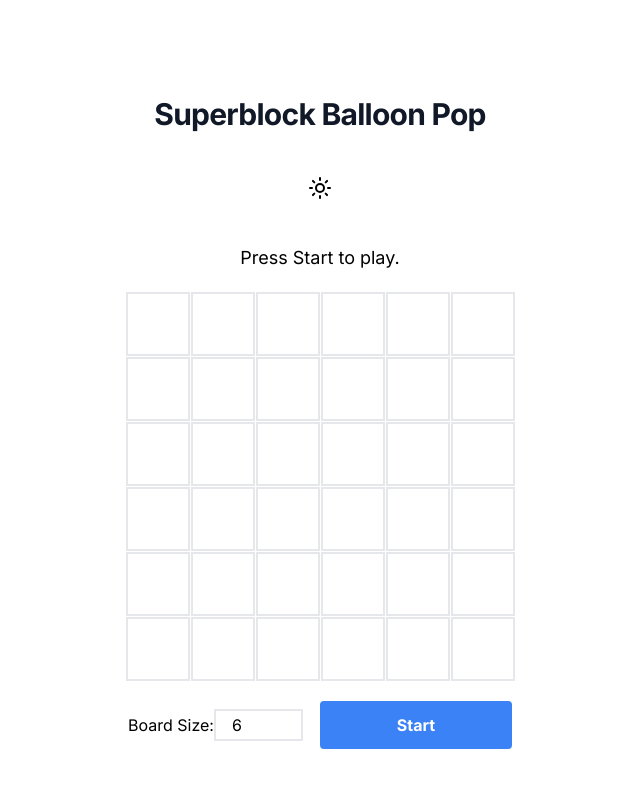
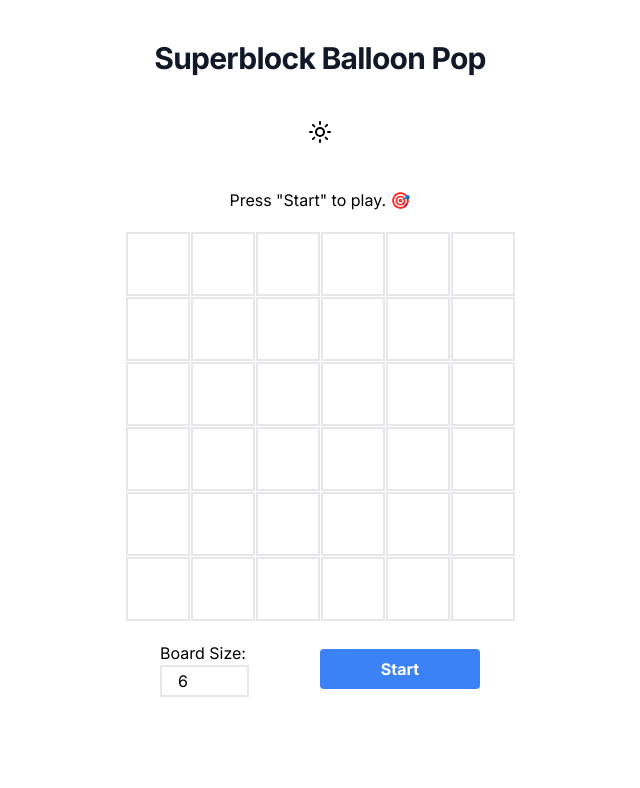
Before and after one commit to JeehyaeDance/balloon-pop, a Next.js app: page / in a window 1280 px wide. Shown: the top 788 px of the page, without its empty margins (320-960 px from the left). Built offline with nearby package versions, Linux system fonts and the light colour scheme.

Commit message:
refactor the app structure

```diff
--- a/app/layout.tsx
+++ b/app/layout.tsx
@@ -16,7 +16,7 @@ export default function RootLayout({
   children: React.ReactNode;
 }>) {
   return (
-    <html lang="en">
+    <html lang="en" suppressHydrationWarning>
       <body className={inter.className}>
         <Provider>{children}</Provider>
       </body>
--- a/app/page.tsx
+++ b/app/page.tsx
@@ -3,7 +3,7 @@ import DarkMode from "@/components/darkMode";
 
 export default function Home() {
   return (
-    <main className="flex min-h-screen flex-col items-center gap-10 p-24">
+    <main className="flex min-h-screen flex-col items-center gap-10 p-10">
       <h1 className="text-2xl font-bold leading-7 text-gray-900 dark:text-white sm:truncate sm:text-3xl sm:tracking-tight">
         Superblock Balloon Pop
       </h1>
--- a/components/board.tsx
+++ b/components/board.tsx
@@ -1,68 +1,55 @@
 "use client";
-import { isValideMove, GameStatus } from "@/utils/board";
-import useLocalStorage from "@/utils/useLocalStorage";
-import { useEffect } from "react";
+import { useBoard } from "@/hooks/useBoard";
+import { GameStatus } from "@/reducers/boardReducer";
+import Square from "./square";
+import { useEffect, useState } from "react";
 
 export default function Board() {
-  const [{ gameStatus, board, boardSize, highScores }, dispatch] =
-    useLocalStorage();
+  const [mounted, setMounted] = useState<boolean>(false);
+
+  const [
+    { gameStatus, board, boardSize },
+    startGame,
+    onClickBalloon,
+    handleBoardSizeChange,
+  ] = useBoard();
 
   useEffect(() => {
-    // update highscores, only when the game status is playing
-    if (gameStatus === GameStatus.PLAYING) {
-      dispatch({ type: "UPDATE_HIGH_SCORE" });
-    }
-  }, [board]);
+    setMounted(true);
+  }, []);
 
-  useEffect(() => {
-    // check if highscores is empty, only when the game status is playing
-    if (!highScores.length && gameStatus === GameStatus.PLAYING) {
-      dispatch({ type: "END_GAME", gameResult: GameStatus.SUCCESS });
-    }
-  }, [highScores]);
-
-  const handleClickSquare = (index: number) => {
-    // apply balloon pop logic, when game status is playing and square has balloon
-    if (board[index].hasBalloon && gameStatus === GameStatus.PLAYING) {
-      if (isValideMove(index, highScores)) {
-        dispatch({ type: "POP_BALLOON", index: index });
-      } else {
-        // invalid game move, game ended
-        dispatch({ type: "END_GAME", gameResult: GameStatus.FAIL });
-      }
+  const getGameStatusText = () => {
+    switch (gameStatus) {
+      case GameStatus.PLAYING:
+        return "Pop balloons in an order that you can pop the most! 🎈💥";
+      case GameStatus.WAITING:
+        return 'Press "Start" to play. 🎯';
+      case GameStatus.SUCCESS:
+        return "You've won! 🎉";
+      case GameStatus.FAIL:
+        return "You've lost. 😔 Press Restart to play again. 💪";
     }
   };
 
-  const handleBoardSizeChange = (e: React.ChangeEvent<HTMLInputElement>) => {
-    const newBoardSize = Number(e.currentTarget.value);
-    dispatch({ type: "CHAGE_BOARD_SIZE", newBoardSize });
-  };
-
   return (
+    mounted && (
       <div className="flex flex-col gap-5 items-center">
-      <p className="text-center text-lg">
-        {gameStatus === GameStatus.PLAYING &&
-          "Pop balloons in an order that you can pop the most!"}
-        {gameStatus === GameStatus.WAITING && "Press Start to play."}
-        {gameStatus === GameStatus.SUCCESS && "You've won!"}
-        {gameStatus === GameStatus.FAIL &&
-          "You've lost. Press Restart to play again."}
-      </p>
-
-      <div className={`grid grid-cols-${boardSize} gap-px dark:bg-gray-600`}>
+        {getGameStatusText()}
+        <div
+          className={`grid grid-cols-${boardSize} gap-px dark:bg-gray-600 min-w-xl`}
+        >
           {board.map((box, index) => {
             return (
-            <div
-              className="w-16 h-16 border-2 border-gray text-center text-3xl py-3 cursor-pointer"
+              <Square
                 key={index}
-              onClick={() => handleClickSquare(index)}
-            >
-              {box.hasBalloon ? `🎈` : ""}
-            </div>
+                box={box}
+                index={index}
+                onClick={onClickBalloon}
+              />
             );
           })}
         </div>
-      <div className="flex w-96 items-center">
+        <div className="flex w-80 items-center">
           <div className="basis-1/2">
             <label htmlFor="boardSize">Board Size:</label>
             <input
@@ -73,17 +60,18 @@ export default function Board() {
               value={boardSize}
               min="2"
               max="12"
-            onChange={handleBoardSizeChange}
+              onChange={(e) => handleBoardSizeChange(e.currentTarget.value)}
             />
           </div>
           <button
-          className="basis-1/2 w-32 bg-blue-500 hover:bg-blue-700 text-white font-bold py-3 rounded"
-          onClick={() => dispatch({ type: "START_GAME" })}
+            className="basis-1/2 bg-blue-500 hover:bg-blue-700 text-white font-bold py-2 rounded"
+            onClick={startGame}
             type="button"
           >
             {gameStatus === GameStatus.WAITING ? "Start" : "Restart"}
           </button>
         </div>
       </div>
+    )
   );
 }
--- a/components/darkMode.tsx
+++ b/components/darkMode.tsx
@@ -2,9 +2,15 @@
 
 import { Moon, Sun } from "lucide-react";
 import { useTheme } from "next-themes";
+import { useEffect, useState } from "react";
 
 export default function DarkMode() {
+  const [mounted, setMounted] = useState<boolean>(false);
   const { systemTheme, theme, setTheme } = useTheme();
+
+  useEffect(() => {
+    setMounted(true);
+  }, []);
 
   const handleClick = (mode: string) => {
     setTheme(mode);
@@ -13,12 +19,21 @@ export default function DarkMode() {
   const currentTheme = theme === "system" ? systemTheme : theme;
 
   return (
-    <div className="cursor-pointer p-1 hover:bg-gray-200 dark:hover:bg-gray-600 rounded-full">
-      {currentTheme === "dark" ? (
-        <Moon onClick={() => handleClick("light")} />
-      ) : (
-        <Sun onClick={() => handleClick("dark")} />
-      )}
-    </div>
+    mounted &&
+    (currentTheme === "dark" ? (
+      <button
+        className="cursor-pointer p-1 hover:bg-gray-200 dark:hover:bg-gray-600 rounded-full"
+        onClick={() => handleClick("light")}
+      >
+        <Moon />
+      </button>
+    ) : (
+      <button
+        className="cursor-pointer p-1 hover:bg-gray-200 dark:hover:bg-gray-600 rounded-full"
+        onClick={() => handleClick("dark")}
+      >
+        <Sun />
+      </button>
+    ))
   );
 }
--- /dev/null
+++ b/components/square.tsx
@@ -0,0 +1,18 @@
+import { useEffect, useState } from "react";
+
+type SquareType = {
+  box: number;
+  index: number;
+  onClick: (index: number) => void;
+};
+export default function Square({ box, index, onClick }: SquareType) {
+  return (
+    <button
+      className="w-12 h-12 md:w-16 md:h-16 border-2 border-gray text-center text-3xl"
+      onClick={() => onClick(index)}
+      type="button"
+    >
+      {box ? `🎈` : ""}
+    </button>
+  );
+}
--- /dev/null
+++ b/hooks/useBoard.ts
@@ -0,0 +1,62 @@
+"use client";
+import { useEffect, useReducer, useState } from "react";
+import { isValidMove } from "../utils/gameLogic";
+import { db } from "@/utils/localstorage";
+import {
+  GameStatus,
+  getInitialGameState,
+  initializer,
+  reducer,
+} from "@/reducers/boardReducer";
+
+export function useBoard() {
+  const [state, dispatch] = useReducer(
+    reducer,
+    getInitialGameState(6),
+    initializer
+  );
+
+  // updates local storage
+  useEffect(() => {
+    db.set(state);
+  }, [state]);
+
+  // update scores (when game status is playing)
+  useEffect(() => {
+    if (state.gameStatus === GameStatus.PLAYING) {
+      dispatch({ type: "UPDATE_HIGH_SCORE" });
+    }
+  }, [state.board]);
+
+  // complete game and set as win
+  useEffect(() => {
+    if (!state.highScores.length && state.gameStatus === GameStatus.PLAYING) {
+      dispatch({ type: "END_GAME", gameResult: GameStatus.SUCCESS });
+    }
+  }, [state.highScores]);
+
+  const onClickBalloon = (index: number, cb?: () => void) => {
+    if (state.board[index] && state.gameStatus === GameStatus.PLAYING) {
+      if (isValidMove(index, state.highScores)) {
+        dispatch({ type: "POP_BALLOON", index: index });
+      } else {
+        // invalid game move, game ended
+        dispatch({ type: "END_GAME", gameResult: GameStatus.FAIL });
+      }
+    }
+
+    if (cb) {
+      cb();
+    }
+  };
+
+  const handleBoardSizeChange = (val: number | string) => {
+    dispatch({ type: "CHANGE_BOARD_SIZE", newBoardSize: Number(val) });
+  };
+
+  const startGame = () => {
+    dispatch({ type: "START_GAME" });
+  };
+
+  return [state, startGame, onClickBalloon, handleBoardSizeChange] as const;
+}
--- a/utils/useLocalStorage.ts
+++ b/reducers/boardReducer.ts
@@ -1,17 +1,24 @@
-import { useEffect, useReducer } from "react";
 import {
-  Board,
-  GameStatus,
-  HighScores,
   generateBoard,
   generateHighScores,
-  getInitialGameState,
   removeAdjacentBalloons,
-} from "./board";
+} from "@/utils/gameLogic";
+import { db } from "@/utils/localstorage";
+export type Board = number[];
 
-const localStorageKey = "ballooonGame";
+export type HighScores = {
+  index: number;
+  score: number;
+}[];
 
-interface GameState {
+export enum GameStatus {
+  WAITING,
+  PLAYING,
+  FAIL,
+  SUCCESS,
+}
+
+export interface GameState {
   board: Board;
   boardSize: number;
   highScores: HighScores;
@@ -24,13 +31,23 @@ type ActionType =
   | { type: "POP_BALLOON"; index: number }
   | { type: "UPDATE_HIGH_SCORE" }
   | { type: "GET_SAVED_GAME"; game: GameState }
-  | { type: "CHAGE_BOARD_SIZE"; newBoardSize: number };
+  | { type: "CHANGE_BOARD_SIZE"; newBoardSize: number };
 
-const initializer = (initialValue: GameState) => {
-  const value = window.localStorage.getItem(localStorageKey);
+export const getInitialGameState = (boardSize: number) => {
+  return {
+    boardSize,
+    board: new Array(boardSize * boardSize).fill(0),
+    highScores: [],
+    gameStatus: GameStatus.WAITING,
+  };
+};
+
+export const initializer = (initialValue: GameState) => {
+  const value = db.get();
   return value ? JSON.parse(value) : initialValue;
 };
-function reducer(state: GameState, action: ActionType) {
+
+export function reducer(state: GameState, action: ActionType): GameState {
   switch (action.type) {
     case "START_GAME":
       return {
@@ -62,21 +79,9 @@ function reducer(state: GameState, action: ActionType) {
       return {
         ...action.game,
       };
-    case "CHAGE_BOARD_SIZE":
+    case "CHANGE_BOARD_SIZE":
       return getInitialGameState(action.newBoardSize);
     default:
       return getInitialGameState(6);
   }
 }
-
-export default function useLocalStorage(
-  initialValue: GameState = getInitialGameState(6)
-) {
-  const [gameState, dispatch] = useReducer(reducer, initialValue, initializer);
-
-  useEffect(() => {
-    window.localStorage.setItem(localStorageKey, JSON.stringify(gameState));
-  }, [gameState]);
-
-  return [gameState, dispatch] as const;
-}
--- a/utils/board.ts
+++ b/utils/gameLogic.ts
@@ -1,32 +1,10 @@
-export type Board = {
-  hasBalloon: number;
-}[];
+import { Board, HighScores } from "@/reducers/boardReducer";
 
-export type HighScores = {
-  index: number;
-  score: number;
-}[];
-
-export enum GameStatus {
-  WAITING,
-  PLAYING,
-  FAIL,
-  SUCCESS,
-}
-
-export const getInitialGameState = (boardSize: number) => {
-  return {
-    boardSize,
-    board: new Array(boardSize * boardSize).fill({ hasBalloon: 0 }),
-    highScores: [],
-    gameStatus: GameStatus.WAITING,
-  };
-};
 export const generateBoard = (boardSize: number) => {
   let board = [];
   // generate board with random ballon placement: 0 (empty) or 1 (balloon)
   for (let i = 0; i < boardSize * boardSize; i++) {
-    board.push({ hasBalloon: Math.round(Math.random()) });
+    board.push(Math.round(Math.random()));
   }
 
   return board;
@@ -43,7 +21,7 @@ export const countScore = (index: number, board: Board, boardSize: number) => {
 
     visited[index] = true;
 
-    if (!board[index].hasBalloon) {
+    if (!board[index]) {
       return 0;
     }
 
@@ -71,7 +49,7 @@ export const countScore = (index: number, board: Board, boardSize: number) => {
 export const generateHighScores = (board: Board, boardSize: number) => {
   let highScores: HighScores = [];
   board.forEach((square, index) => {
-    if (square.hasBalloon) {
+    if (square) {
       highScores.push({
         index: index,
         score: countScore(index, board, boardSize),
@@ -82,7 +60,7 @@ export const generateHighScores = (board: Board, boardSize: number) => {
   return highScores;
 };
 
-export const isValideMove = (index: number, highScores: HighScores) => {
+export const isValidMove = (index: number, highScores: HighScores) => {
   let moveValidity = false;
   let currentBalloon = highScores.find((square) => square.index === index);
   if (highScores[0].score === currentBalloon?.score) {
@@ -106,11 +84,11 @@ export const removeAdjacentBalloons = (
 
     visited[index] = true;
 
-    if (!board[index].hasBalloon) {
+    if (!board[index]) {
       return;
     }
 
-    newBoard[index].hasBalloon = 0;
+    newBoard[index] = 0;
 
     if (index >= boardSize) {
       removeBalloons(index - boardSize); // top
--- /dev/null
+++ b/utils/localstorage.ts
@@ -0,0 +1,48 @@
+import { GameState, getInitialGameState } from "@/reducers/boardReducer";
+import { useEffect, useState } from "react";
+
+const LOCAL_STORAGE_KEY = "ballooonGame";
+
+// export function useLocalStorage() {
+//   const [mounted, setMounted] = useState<boolean>(false);
+//   const [data, setData] = useState<GameState>();
+
+//   useEffect(() => {
+//     if (typeof window !== "undefined") {
+//       try {
+//         const localStorageVal = window.localStorage.getItem(LOCAL_STORAGE_KEY);
+//         const newData = localStorageVal ? JSON.parse(localStorageVal) : null;
+//         setData(newData);
+//       } catch (e: unknown) {
+//         console.log(e);
+//         setData(getInitialGameState(6));
+//       }
+//     }
+
+//     setMounted(true);
+//   }, []);
+
+//   useEffect(() => {
+//     if (mounted) {
+//       try {
+//         window.localStorage.setItem(LOCAL_STORAGE_KEY, JSON.stringify(data));
+//       } catch (e: unknown) {
+//         console.log(e);
+//       }
+//     }
+//   }, [mounted, data]);
+
+//   return [data, setData] as const;
+// }
+
+export const db = {
+  get: () => {
+    if (typeof window !== "undefined") {
+      return window.localStorage.getItem(LOCAL_STORAGE_KEY);
+    }
+    return null;
+  },
+  set: (data: GameState) => {
+    return window.localStorage.setItem(LOCAL_STORAGE_KEY, JSON.stringify(data));
+  },
+};
```
Also changed, not shown: components/provider.tsx (+0 -13 lines), tailwind.config.ts (+9 -13 lines), 1 other file (tests, documents, lock files or other folders). Lines whose indentation alone changed are shown as unchanged.
